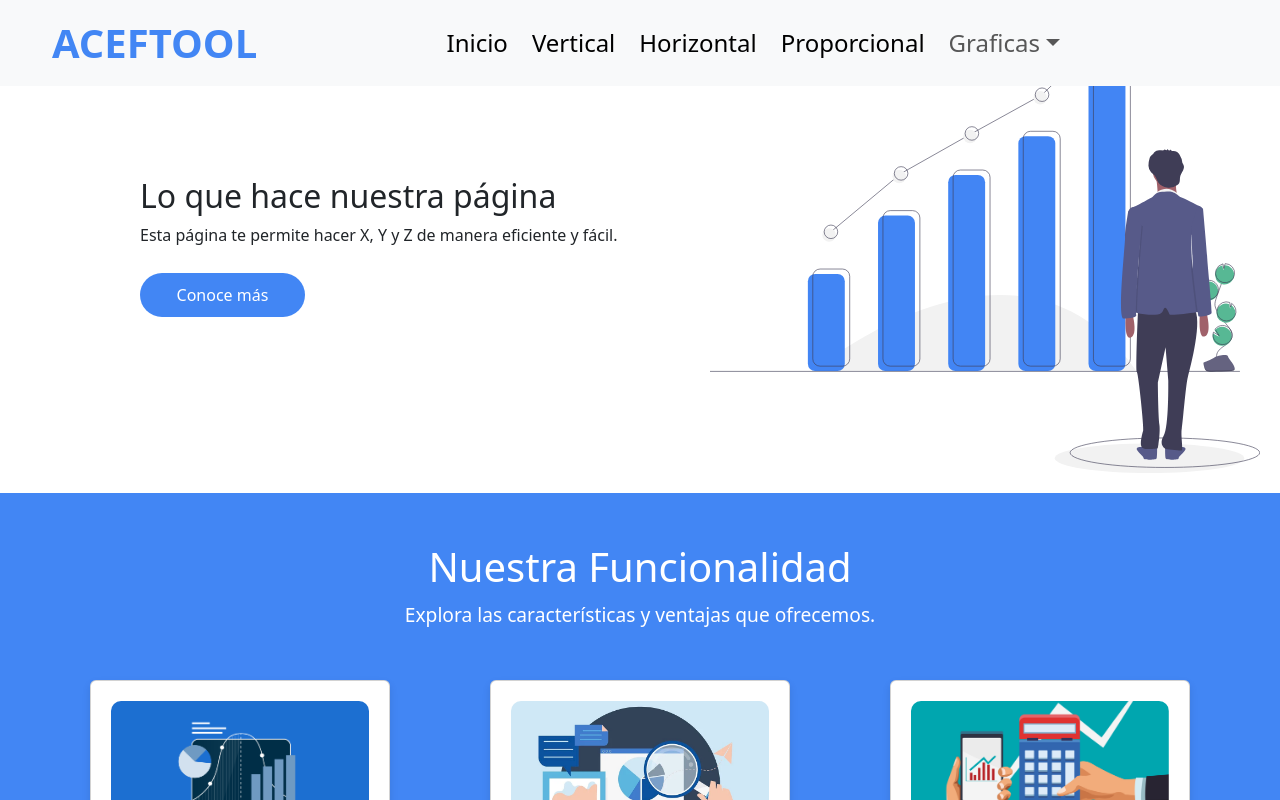
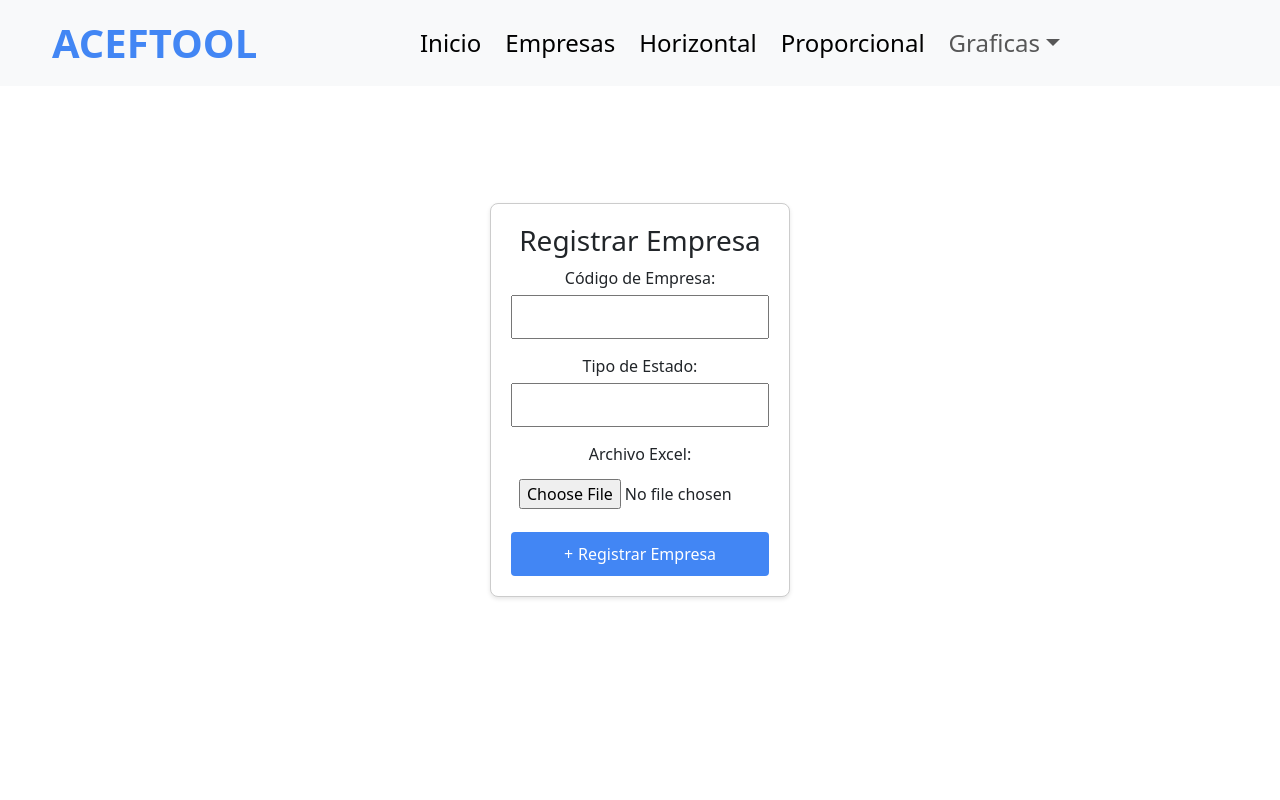
Before and after one commit to LeoTorrico/estados-financieros-front, a React (Vite) app: page /empresas in a window 1280 px wide. Shown: the top 800 px of the page. Built offline with nearby package versions, Linux system fonts and the light colour scheme; a small style sheet from the web is missing.

Commit message:
Rooteo rutas

```diff
--- a/package.json
+++ b/package.json
@@ -15,6 +15,7 @@
     "react": "^18.2.0",
     "react-dom": "^18.2.0",
     "react-dropzone": "^14.2.3",
+    "react-router-dom": "^6.24.0",
     "recharts": "^2.12.7",
     "xlsx": "^0.18.5"
   },
--- /dev/null
+++ b/src/Pages/Empresas.jsx
@@ -0,0 +1,14 @@
+import React from 'react'
+import UploadExcel from '../components/UploadExcel'
+import Navbar from '../components/Navbar'
+
+function Empresas() {
+  return (
+    <div>
+        <Navbar />
+        <UploadExcel />
+    </div>
+  )
+}
+
+export default Empresas
--- a/src/Pages/Inicio.jsx
+++ b/src/Pages/Inicio.jsx
@@ -3,7 +3,6 @@ import Navbar from '../components/Navbar'
 import Seccion1 from '../components/Seccion1'
 import Seccion2 from '../components/Seccion2'
 import Seccion3 from '../components/Seccion3'
-import UploadExcel from '../components/UploadExcel'
 
 const Inicio = () => {
   return (
@@ -12,7 +11,6 @@ const Inicio = () => {
         <Seccion1 />
         <Seccion2 />
         <Seccion3 />
-        <UploadExcel />
     </div>
   )
 }
--- a/src/components/Navbar.jsx
+++ b/src/components/Navbar.jsx
@@ -1,5 +1,6 @@
 import React from 'react';
 import '../Styles/Navbar.css'; // Actualiza la ruta del archivo CSS
+import { Link } from 'react-router-dom';
 function Navbar() {
   return (
     <div>
@@ -12,10 +13,10 @@ function Navbar() {
           <div className="collapse navbar-collapse justify-content-end" id="navbarNav">
             <ul className="navbar-nav">
               <li className="nav-item">
-                <a className="nav-link active " aria-current="page" href="#">Inicio</a>
+                <Link className="nav-link active " aria-current="page" Link to="/">Inicio</Link>
               </li>
               <li className="nav-item">
-                <a className="nav-link active" aria-current="page" href="#">Vertical</a>
+                <Link className="nav-link active" aria-current="page" href="#" Link to="/empresas">Empresas</Link>
               </li>
               <li className="nav-item">
                 <a className="nav-link active" aria-current="page" href="#">Horizontal</a>
--- a/src/components/UploadExcel.jsx
+++ b/src/components/UploadExcel.jsx
@@ -30,7 +30,7 @@ function UploadExcel() {
     }
 
     try {
-      const response = await axios.post('http://localhost:4000/api/upload', formData, {
+      const response = await axios.post('https://backend-tss.vercel.app/api/upload', formData, {
         headers: {
           'Content-Type': 'multipart/form-data',
         },
--- a/src/main.jsx
+++ b/src/main.jsx
@@ -1,11 +1,22 @@
-import React from 'react'
-import ReactDOM from 'react-dom/client'
-import Inicio from './Pages/Inicio.jsx'
+import React from 'react';
+import ReactDOM from 'react-dom/client';
+import { BrowserRouter as Router, Route, Routes } from 'react-router-dom';
+import Inicio from './Pages/Inicio.jsx';
+import Empresas from './Pages/Empresas.jsx';
 import 'bootstrap/dist/css/bootstrap.min.css';
 import 'bootstrap/dist/js/bootstrap.bundle.min.js';
 
+const App = () => (
+  <Router>
+    <Routes>
+      <Route path="/" element={<Inicio />} />
+      <Route path="/empresas" element={<Empresas />} />
+    </Routes>
+  </Router>
+);
+
 ReactDOM.createRoot(document.getElementById('root')).render(
   <React.StrictMode>
-    <Inicio />
-  </React.StrictMode>,
-)
+    <App/>
+  </React.StrictMode>
+);
```
Also changed, not shown: 1 other file (tests, documents, lock files or other folders).
